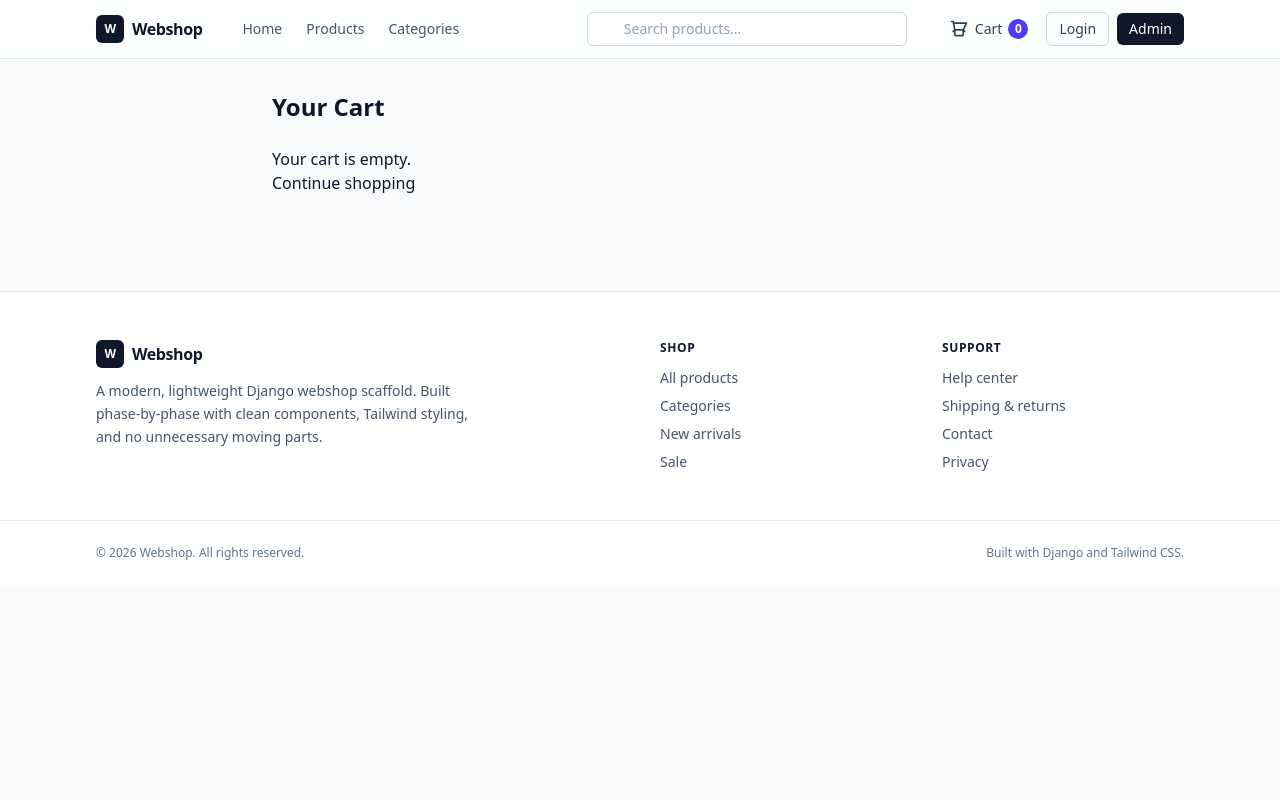
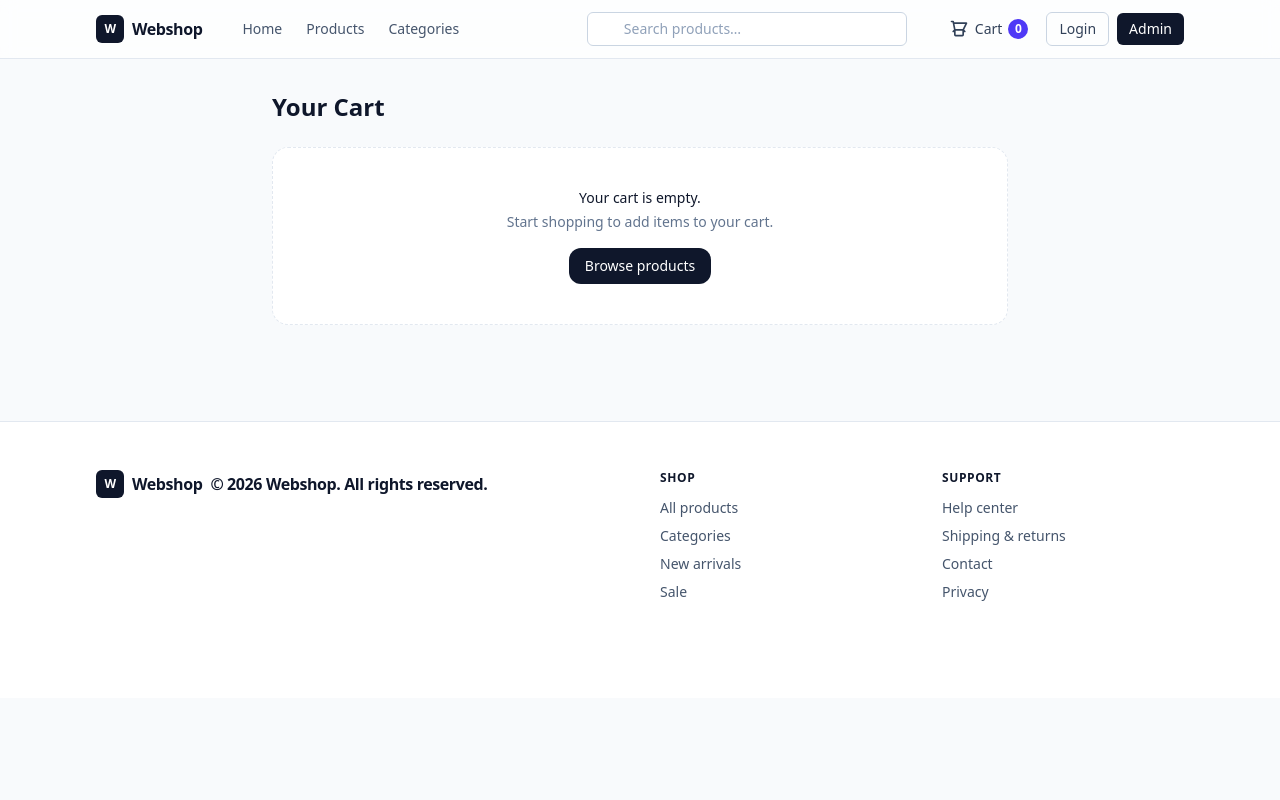
Before and after one commit to metalRudge/WebShop, a Django app: page /cart/ in a window 1280 px wide. Run offline with Django 5.2, Linux system fonts and the light colour scheme.

Commit message:
Another commit

```diff
--- a/MyShop/templates/pages/cart.html
+++ b/MyShop/templates/pages/cart.html
@@ -4,10 +4,7 @@
 <div class="max-w-3xl mx-auto px-4 py-8">
   <h1 class="text-2xl font-semibold text-slate-900 mb-6">Your Cart</h1>
 
-  <div id="cart-content"
-       hx-get="{% url 'cart' %}"
-       hx-trigger="cartUpdated from:body"
-       hx-swap="innerHTML">
+  <div id="cart-content">
     {% include "partials/cart_content.html" %}
   </div>
 </div>
--- a/MyShop/templates/pages/home.html
+++ b/MyShop/templates/pages/home.html
@@ -6,7 +6,7 @@
 <section class="mx-auto max-w-6xl px-4 py-16">
   <h1 class="text-4xl font-bold tracking-tight">Welcome to WebShop</h1>
   <p class="mt-4 max-w-2xl text-slate-600">
-    A clean Django webshop built phase by phase.
+    WebShop prototype built with Django and Tailwind CSS.
   </p>
 </section>
 {% endblock %}
--- a/MyShop/templates/pages/product_detail.html
+++ b/MyShop/templates/pages/product_detail.html
@@ -64,11 +64,6 @@
         <!-- Feedback -->
         <p id="cart-feedback" class="mt-3 text-sm text-center text-slate-500"></p>
       </div>
-
-      <a href="{% url 'cart' %}"
-         class="text-center text-sm text-slate-400 hover:text-slate-700 transition underline underline-offset-2">
-        View cart ({{ meta.cart_count }} items)
-      </a>
     </div>
 
   </div>
--- a/MyShop/templates/partials/cart_content.html
+++ b/MyShop/templates/partials/cart_content.html
@@ -1,55 +1,85 @@
 {% if cart_items %}
-<div class="cart-items">
+  <div class="space-y-4 bg-white rounded-2xl shadow-sm border border-slate-100 p-6">
     {% for item in cart_items %}
-  <div class="cart-row">
-
-    <div class="cart-item-info">
-      <span class="cart-item-name">{{ item.name }}</span>
-      <span class="cart-item-price">${{ item.price }}</span>
+      <div class="flex items-center justify-between gap-4">
+        <div>
+          <p class="text-sm font-medium text-slate-900">{{ item.product_name }}</p>
+          <p class="text-xs text-slate-400">SKU {{ item.sku }}</p>
         </div>
 
-    <div class="cart-item-controls">
-      <button class="qty-btn"
+        <div class="flex items-center gap-2">
+          <button
             hx-post="{% url 'cart' %}"
             hx-vals='{"action": "decrease", "sku": "{{ item.sku }}"}'
             hx-headers='{"X-CSRFToken": "{{ csrf_token }}"}'
             hx-target="#cart-content"
             hx-swap="innerHTML"
-              aria-label="Decrease quantity">−</button>
+            class="inline-flex h-8 w-8 items-center justify-center rounded-md border border-slate-200 text-slate-700 hover:bg-slate-50"
+            aria-label="Decrease quantity">
+            −
+          </button>
 
-      <span class="qty-value">{{ item.quantity }}</span>
+          <span class="w-6 text-center text-sm text-slate-900">
+            {{ item.quantity }}
+          </span>
 
-      <button class="qty-btn"
+          <button
             hx-post="{% url 'cart' %}"
             hx-vals='{"action": "increase", "sku": "{{ item.sku }}"}'
             hx-headers='{"X-CSRFToken": "{{ csrf_token }}"}'
             hx-target="#cart-content"
             hx-swap="innerHTML"
-              aria-label="Increase quantity">+</button>
+            class="inline-flex h-8 w-8 items-center justify-center rounded-md border border-slate-200 text-slate-700 hover:bg-slate-50"
+            aria-label="Increase quantity">
+            +
+          </button>
 
-      <button class="remove-btn"
+          <button
             hx-post="{% url 'cart' %}"
             hx-vals='{"action": "remove", "sku": "{{ item.sku }}"}'
             hx-headers='{"X-CSRFToken": "{{ csrf_token }}"}'
             hx-target="#cart-content"
             hx-swap="innerHTML"
-              aria-label="Remove item">×</button>
+            class="ml-2 text-xs text-slate-400 hover:text-red-500"
+            aria-label="Remove item">
+            ×
+          </button>
         </div>
 
-    <span class="cart-item-subtotal">${{ item.subtotal }}</span>
-
+        <div class="text-right">
+          <p class="text-sm font-semibold text-slate-900">
+            ${{ item.subtotal }}
+          </p>
+          <p class="text-xs text-slate-400">
+            ${{ item.price }} each
+          </p>
+        </div>
       </div>
     {% endfor %}
   </div>
 
-<div class="cart-footer">
-  <div class="cart-total">Total: <strong>${{ cart_total }}</strong></div>
-  <a href="{% url 'checkout' %}" class="btn btn-primary">Checkout</a>
+  <div class="mt-6 flex items-center justify-between">
+    <p class="text-sm text-slate-500">
+      Total:
+      <span class="text-base font-semibold text-slate-900">
+        ${{ cart_total }}
+      </span>
+    </p>
+
+    <a href="{% url 'checkout' %}"
+       class="inline-flex items-center justify-center rounded-xl bg-indigo-600 px-5 py-2.5 text-sm font-medium text-white hover:bg-indigo-500">
+      Checkout
+    </a>
   </div>
-
 {% else %}
-<div class="empty-state">
-  <p>Your cart is empty.</p>
-  <a href="{% url 'products' %}" class="btn btn-secondary">Continue shopping</a>
+  <div class="rounded-2xl border border-dashed border-slate-200 bg-white px-6 py-10 text-center">
+    <p class="text-sm font-medium text-slate-900">Your cart is empty.</p>
+    <p class="mt-1 text-sm text-slate-500">
+      Start shopping to add items to your cart.
+    </p>
+    <a href="{% url 'products' %}"
+       class="mt-4 inline-flex items-center justify-center rounded-xl bg-slate-900 px-4 py-2 text-sm font-medium text-white hover:bg-slate-800">
+      Browse products
+    </a>
   </div>
 {% endif %}
--- a/MyShop/templates/partials/footer.html
+++ b/MyShop/templates/partials/footer.html
@@ -4,11 +4,8 @@
       <div class="flex items-center gap-2 text-base font-semibold tracking-tight text-slate-900">
         <span class="inline-flex h-7 w-7 items-center justify-center rounded-md bg-slate-900 text-xs font-bold text-white">W</span>
         <span>Webshop</span>
+        <p>&copy; {% now "Y" %} Webshop. All rights reserved.</p>
       </div>
-      <p class="mt-3 max-w-sm text-sm leading-relaxed text-slate-600">
-        A modern, lightweight Django webshop scaffold. Built phase-by-phase with
-        clean components, Tailwind styling, and no unnecessary moving parts.
-      </p>
     </div>
 
     <div>
@@ -31,11 +28,9 @@
       </ul>
     </div>
   </div>
+  <div class="">
+    <div class="mx-auto flex max-w-6xl flex-col items-start justify-between gap-2 px-4 py-6 text-xs text-slate-500 sm:flex-row sm:items-center sm:px-6 lg:px-8">
 
-  <div class="border-t border-slate-200">
-    <div class="mx-auto flex max-w-6xl flex-col items-start justify-between gap-2 px-4 py-6 text-xs text-slate-500 sm:flex-row sm:items-center sm:px-6 lg:px-8">
-      <p>&copy; {% now "Y" %} Webshop. All rights reserved.</p>
-      <p>Built with Django and Tailwind CSS.</p>
     </div>
   </div>
 </footer>
--- a/MyShop/templates/partials/navbar.html
+++ b/MyShop/templates/partials/navbar.html
@@ -30,13 +30,10 @@
         Cart
 
         <!-- Badge -->
-        <span id="cart-badge"
-              hx-get="{% url 'cart' %}"
-              hx-trigger="cartUpdated from:body"
-              hx-swap="outerHTML"
-              hx-headers='"HX-Trigger":"cart-badge"'
-              class="inline-flex items-center justify-center rounded-full bg-indigo-600 px-1.5 py-0.5 text-xs font-semibold text-white min-w-[1.25rem] {% if not meta.cart_count %}hidden{% endif %}">
-          {{ meta.cart_count }}
+        <span
+        id="cart-badge"
+        class="inline-flex items-center justify-center rounded-full bg-indigo-600 px-1.5 py-0.5 text-xs font-semibold text-white min-w-[1.25rem] {% if not meta.cart_count %}hidden{% endif %}">
+        {{ meta.cart_count }}
         </span>
       </a>
       <a href="#" class="hidden rounded-md border border-slate-300 px-3 py-1.5 text-sm font-medium text-slate-700 transition hover:border-slate-400 hover:text-slate-900 sm:inline-block">Login</a>
--- a/MyShop/urls.py
+++ b/MyShop/urls.py
@@ -6,4 +6,5 @@ urlpatterns = [
     path('products/', views.products, name='products'),
     path('products/<str:sku_id>/', views.product_detail, name='product_detail'),
     path('cart/', views.cart, name='cart'),
+    path('checkout/', views.checkout, name='checkout'),
 ]
--- a/MyShop/views.py
+++ b/MyShop/views.py
@@ -1,4 +1,5 @@
 from django.http import HttpResponse
+from django.urls import reverse
 from django.views.decorators.http import require_http_methods
 from django.shortcuts import render, get_object_or_404
 from .models import Product
@@ -6,6 +7,65 @@ from .cart import get_cart_meta, add_to_cart, remove_from_cart
 import logging
 
 logger = logging.getLogger(__name__)
+
+
+@require_http_methods(["GET", "POST"])
+def cart(request):
+    if request.method == "POST":
+        action = request.POST.get("action")
+        sku_id = request.POST.get("sku")
+
+        if action == "increase":
+            # sku_id is a string; get the Product instance
+            product = get_object_or_404(Product, sku_id=sku_id)
+            add_to_cart(request, product)
+        elif action == "decrease":
+            # use your decrease_quantity helper instead of a flag
+            from .cart import decrease_quantity
+            decrease_quantity(request, sku_id)
+        elif action == "remove":
+            remove_from_cart(request, sku_id)
+
+        context = _build_cart_context(request)
+        # Just return the partial; no HX-Trigger needed anymore
+        return render(request, "partials/cart_content.html", context)
+
+    # Plain GET → full page
+    return render(request, "pages/cart.html", _build_cart_context(request))
+
+
+def _build_cart_context(request) -> dict:
+    cart: dict = request.session.get("cart", {})
+    products = Product.objects.filter(sku_id__in=cart.keys())
+    product_map = {p.sku_id: p for p in products}
+
+    cart_items = []
+    for sku, item in cart.items():
+        p = product_map.get(sku)
+        if not p:
+            continue
+
+        quantity = item.get("quantity", 0)
+        subtotal = p.price * quantity
+        cart_items.append(
+            {
+                "sku": sku,
+                "product_name": p.product_name,
+                "price": p.price,
+                "quantity": quantity,
+                "subtotal": subtotal,
+            }
+        )
+
+    cart_total = sum(i["subtotal"] for i in cart_items)
+
+    context = {
+        "cart_items": cart_items,
+        "cart_total": cart_total,
+    }
+    context.update(get_cart_meta(request))  # adds meta.cart_count
+    return context
+
 
 def products(request):
     products = Product.objects.filter(availability=True)
@@ -17,61 +77,24 @@ def product_detail(request, sku_id):
 
     if request.method == "POST" and request.POST.get("action") == "add_to_cart":
         try:
-            add_to_cart(request, product.sku_id)
-            response = HttpResponse('<span class="text-green-600 font-medium">✓ Added to cart</span>')
-            response["HX-Trigger"] = "cartUpdated"
-            return response
+            add_to_cart(request, product)
+            count = get_cart_meta(request)["meta"]["cart_count"]
+            html = (
+                '✓ Added to cart'
+                f'<span id="cart-badge" hx-swap-oob="true" '
+                'class="inline-flex items-center justify-center rounded-full '
+                'bg-indigo-600 px-1.5 py-0.5 text-xs font-semibold text-white '
+                f'min-w-[1.25rem]{" hidden" if not count else ""}">'
+                f'{count}</span>')
+            return HttpResponse(html)
         except Exception as e:
             logger.error(f"Failed to add {sku_id} to cart: {e}")
-            return HttpResponse('<span class="text-red-600 font-medium">Failed to add item.</span>', status=500)
+            return HttpResponse('Failed to add item.', status=500)
 
     return render(request, "pages/product_detail.html", {"product": product})
 
-
-
-@require_http_methods(["GET", "POST"])
-def cart(request):
-    if request.method == "POST":
-        action = request.POST.get("action")
-        sku_id = request.POST.get("sku")
-
-        if action == "increase":
-            add_to_cart(request, sku_id)
-        elif action == "decrease":
-            remove_from_cart(request, sku_id, decrease=True)
-        elif action == "remove":
-            remove_from_cart(request, sku_id)
-
-        context  = _build_cart_context(request)
-        response = render(request, "partials/cart_content.html", context)
-        response["HX-Trigger"] = "cartUpdated"
-        return response
-
-    return render(request, "pages/cart.html", _build_cart_context(request))
-
-
-def _build_cart_context(request) -> dict:
-    cart: dict = request.session.get("cart", {})
-    products   = Product.objects.filter(sku_id__in=cart.keys())
-    product_map = {p.sku_id: p for p in products}
-
-    cart_items = [
-        {
-            "sku":      sku,
-            "name":     p.name,
-            "price":    p.price,
-            "quantity": qty,
-            "subtotal": p.price * qty,
-        }
-        for sku, qty in cart.items()
-        if (p := product_map.get(sku))
-    ]
-
-    return {
-        "cart_items":  cart_items,
-        "cart_total":  sum(i["subtotal"] for i in cart_items),
-    }
-
+def checkout(request):
+    return render(request, "pages/checkout.html")
 
 def home(request):
     """Render the Phase 1 Hello World / project-start page."""
--- a/src/output.css
+++ b/src/output.css
@@ -24,6 +24,7 @@
     --color-slate-500: oklch(55.4% 0.046 257.417);
     --color-slate-600: oklch(44.6% 0.043 257.281);
     --color-slate-700: oklch(37.2% 0.044 257.287);
+    --color-slate-800: oklch(27.9% 0.041 260.031);
     --color-slate-900: oklch(20.8% 0.042 265.755);
     --color-gray-100: oklch(96.7% 0.003 264.542);
     --color-gray-300: oklch(87.2% 0.01 258.338);
@@ -67,6 +68,7 @@
     --radius-md: 0.375rem;
     --radius-lg: 0.5rem;
     --radius-xl: 0.75rem;
+    --radius-2xl: 1rem;
     --animate-spin: spin 1s linear infinite;
     --default-transition-duration: 150ms;
     --default-transition-timing-function: cubic-bezier(0.4, 0, 0.2, 1);
@@ -494,6 +448,9 @@
   .overflow-hidden {
     overflow: hidden;
   }
+  .rounded-2xl {
+    border-radius: var(--radius-2xl);
+  }
   .rounded-full {
     border-radius: calc(infinity * 1px);
   }
@@ -522,8 +475,12 @@
     border-bottom-style: var(--tw-border-style);
     border-bottom-width: 1px;
   }
-  .border-gray-300 {
-    border-color: var(--color-gray-300);
+  .border-dashed {
+    --tw-border-style: dashed;
+    border-style: dashed;
+  }
+  .border-slate-100 {
+    border-color: var(--color-slate-100);
   }
   .border-slate-200 {
     border-color: var(--color-slate-200);
@@ -887,6 +763,13 @@
     &:hover {
       @media (hover: hover) {
         background-color: var(--color-slate-700);
+      }
+    }
+  }
+  .hover\:bg-slate-800 {
+    &:hover {
+      @media (hover: hover) {
+        background-color: var(--color-slate-800);
       }
     }
   }
@@ -1034,26 +907,6 @@
       padding-inline: calc(var(--spacing) * 8);
     }
   }
-}
-@property --tw-rotate-x {
-  syntax: "*";
-  inherits: false;
-}
-@property --tw-rotate-y {
-  syntax: "*";
-  inherits: false;
-}
-@property --tw-rotate-z {
-  syntax: "*";
-  inherits: false;
-}
-@property --tw-skew-x {
-  syntax: "*";
-  inherits: false;
-}
-@property --tw-skew-y {
-  syntax: "*";
-  inherits: false;
 }
 @property --tw-space-y-reverse {
   syntax: "*";
@@ -1142,11 +995,6 @@
   inherits: false;
   initial-value: 0 0 #0000;
 }
-@property --tw-outline-style {
-  syntax: "*";
-  inherits: false;
-  initial-value: solid;
-}
 @property --tw-backdrop-blur {
   syntax: "*";
   inherits: false;
@@ -1210,11 +1058,6 @@
 @layer properties {
   @supports ((-webkit-hyphens: none) and (not (margin-trim: inline))) or ((-moz-orient: inline) and (not (color:rgb(from red r g b)))) {
     *, ::before, ::after, ::backdrop {
-      --tw-rotate-x: initial;
-      --tw-rotate-y: initial;
-      --tw-rotate-z: initial;
-      --tw-skew-x: initial;
-      --tw-skew-y: initial;
       --tw-space-y-reverse: 0;
       --tw-border-style: solid;
       --tw-leading: initial;
@@ -1234,7 +1077,6 @@
       --tw-ring-offset-width: 0px;
       --tw-ring-offset-color: #fff;
       --tw-ring-offset-shadow: 0 0 #0000;
-      --tw-outline-style: solid;
       --tw-backdrop-blur: initial;
       --tw-backdrop-brightness: initial;
       --tw-backdrop-contrast: initial;
```
Also changed, not shown: other parts of src/output.css (+17 -160 lines), MyShop/cart.py (+7 -2 lines). Lines whose indentation alone changed are shown as unchanged.
